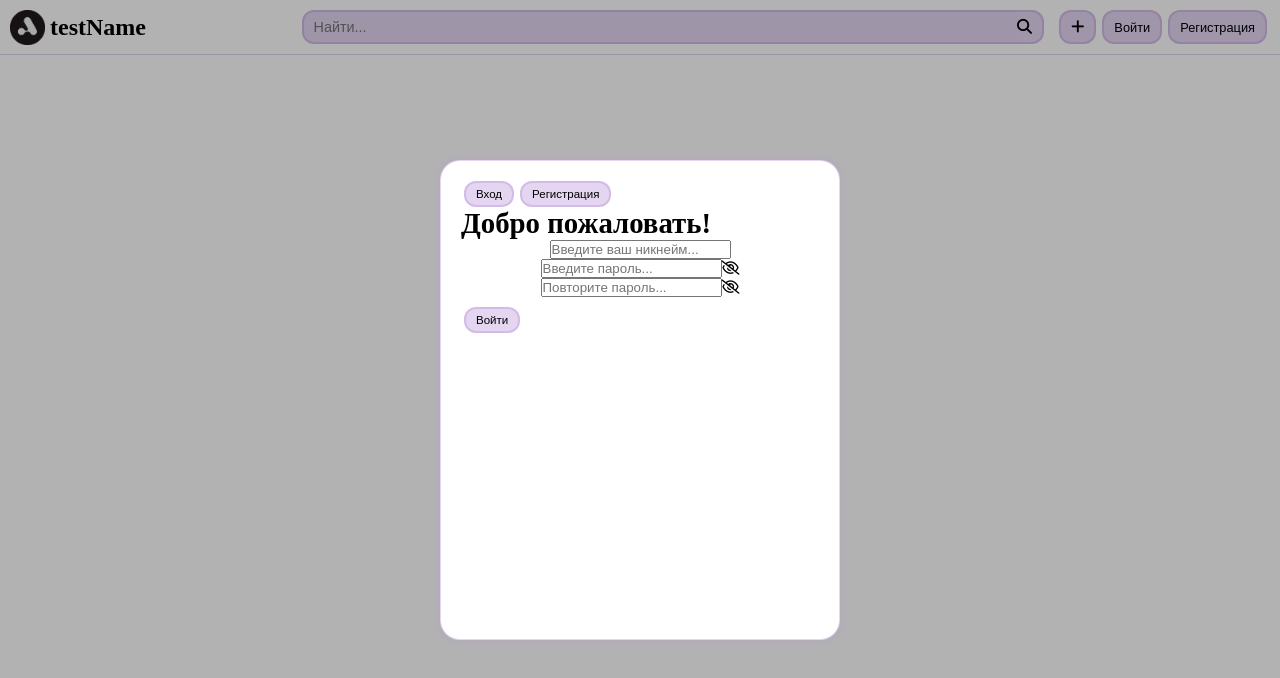
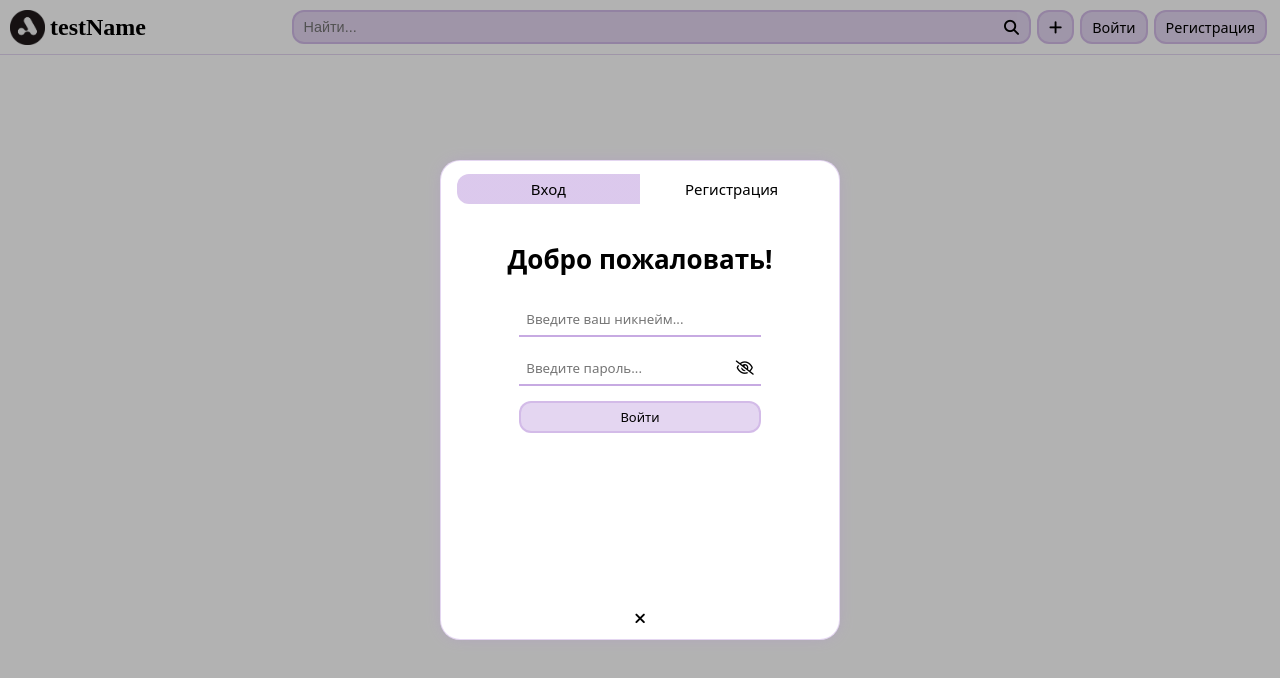
Before and after one commit to ilyak0shelev/mediahosting, a React (Create React App) app: page / in a window 1280 px wide. Both pictures are taken after a click on the button "Войти". Shown: the top 678 px of the page. Built offline with nearby package versions, Linux system fonts and the light colour scheme.

Commit message:
Modal Window UI finished

```diff
--- a/src/components/AuthWindows.css
+++ b/src/components/AuthWindows.css
@@ -1,14 +1,196 @@
-/* .formCont {
+@import url('https://fonts.googleapis.com/css2?family=Josefin+Sans&family=Nanum+Myeongjo&display=swap');
+
+.windowCont {
+    width: 100%;
+    height: 95%;
+    display: flex;
+    align-items: center;
+    justify-content: top;
+    flex-flow: column nowrap;
+}
+
+.contentCont {
+    width: 100%;
+}
+
+.btnGroup {
+    width: 100%;
+    display: flex;
+    align-items: center;
+    justify-content: space-between;
+}
+
+.MainForm {
+    width: 100%;
+    display: flex;
+    align-items: center;
+    justify-content: center;
+    flex-flow: column nowrap;
+}
+
+#login-window-btn-LoginWindowActive{
+    width: 50%;
+    margin-right: 0;
+    background-color: rgba(176, 135, 214, 0.45);
+    font-size: 15px;
+    background: linear-gradient(to left, rgba(176, 135, 214, 0.45) 50%, transparent 50%);
+    background-size: 200% 100%;
+    background-position: 100%;
+    transition: all 0.5s ease;
+    border: none;
+    border-radius: 12px 0 0 12px;
+}
+
+#login-window-btn-RegWindowActive{
+    width: 50%;
+    margin-right: 0;
+    background-color: transparent;
+    font-size: 15px;
+    transition: 0.3s;
+    border: none;
+    border-radius: 12px 0 0 12px;
+}
+
+#reg-window-btn-RegWindowActive{
+    width: 50%;
+    margin-left: 0;
+    background-color: rgba(176, 135, 214, 0.45);
+    font-size: 15px;
+    background: linear-gradient(to left, transparent 50%, rgba(176, 135, 214, 0.45) 50%);
+    background-size: 200% 100%;
+    background-position: 0 100%;
+    transition: all 0.5s ease;
+    border: none;
+    border-radius: 0 12px 12px 0;
+}
+
+#reg-window-btn-LoginWindowActive{
+    width: 50%;
+    margin-left: 0;
+    background-color: transparent;
+    font-size: 15px;
+    transition: 0.3s;
+    background-position: 100%;
+    border: none;
+    border-radius: 0 12px 12px 0;
+}
+
+.loginCont.LoginWindowActive {
     display: flex;
     justify-content:center;
     align-items: center;
     flex-flow: column nowrap;
-} */
+    transition: 0.3s;
+    width: 100%;
+}
 
-.inputGroup {
+.loginCont.RegWindowActive {
+    display: none;
+}
+
+.regCont.RegWindowActive {
     display: flex;
     justify-content:center;
     align-items: center;
     flex-flow: column nowrap;
-    margin-bottom: 10px;
+    transition: 0.3s;
+    width: 100%;
 }
+
+.regCont.LoginWindowActive {
+    display: none;
+}
+
+.welcomeLabel {
+    width: 100%;
+    padding-top: 10%;
+    padding-bottom: 5%;
+    font-size: 26px;
+    text-align: center;
+    font-family: system-ui, -apple-system, BlinkMacSystemFont, 'Segoe UI', Roboto, Oxygen, Ubuntu, Cantarell, 'Open Sans', 'Helvetica Neue', sans-serif;
+}
+
+.inputGroup {
+    width: 65%;
+    display: flex;
+    align-items: center;
+    justify-content: center;
+    flex-flow: column nowrap;
+}
+
+.pswdGroup, .pswdRepeatGroup, .nickGroup {
+    width: 100%;
+    display: flex;
+    align-items: center;
+    justify-content: center;
+    flex-flow: row nowrap;
+    border-bottom: 2px solid rgba(176, 135, 214, 0.7);
+    margin: 3%;
+    padding: 3%;
+    transition: 0.3s;
+}
+
+.pswdGroup:hover, .pswdRepeatGroup:hover, .nickGroup:hover {
+    border-radius: 12px;
+    box-shadow: 10px 10px 15px -2px rgba(176, 135, 214, 0.45);
+}
+
+.nickInput, .pswdInput {
+    width: 100%;
+    border: none;
+    outline: none;
+    transition: 0.3s;
+    /* text-align: center; */
+    font-family: system-ui, -apple-system, BlinkMacSystemFont, 'Segoe UI', Roboto, Oxygen, Ubuntu, Cantarell, 'Open Sans', 'Helvetica Neue', sans-serif;
+}
+
+.nickInput:active, .pswdInput:active {
+    outline: none;
+    letter-spacing: 1px;
+}
+
+.fa.fa-eye, .fa.fa-eye-slash {
+    cursor: pointer;
+}
+
+.submitGroup {
+    width: 100%;
+    display: flex;
+    justify-content: center;
+    align-items: center;
+}
+
+#login-btn, #reg-btn {
+    width: 65%;
+    margin-top: 2%;
+}
+
+.closeBtnCont {
+    width: 100%;
+    display: flex;
+    align-items: center;
+    justify-content: center;
+}
+
+#close-btn {
+    background-color: transparent;
+    border: 1px solid transparent;
+    transition: 0.2s;
+    border-radius: 15px;
+    width: 100%;
+}
+
+#close-btn:hover {
+    background-color: rgba(224, 83, 83, 0.8);
+    border: 1px solid rgba(218, 73, 73, 0.8);
+}
+
+#close-btn:active {
+    background-color: rgba(224, 83, 83, 1);
+    border: 1px solid rgba(218, 73, 73, 1);
+}
+
+#close-btn::before {
+    content: "\f00d";
+    font: normal normal normal 15px/1 FontAwesome;
+}
--- a/src/components/LoginWindow.jsx
+++ b/src/components/LoginWindow.jsx
@@ -3,13 +3,15 @@ import Modal from "./UI/modal/Modal";
 import { PageContext } from "./contexts/PageContext";
 import Button from "./UI/button/Button";
 import "./AuthWindows.css"
+import { AuthWindowContext } from "./contexts/AuthWindowContext";
 
 const LoginWindow = () => {
     const value = useContext(PageContext)
+    const visibility = useContext(AuthWindowContext)
     const [type, setType] = useState('password')
     const [icon, setIcon] = useState('fa fa-eye-slash')
 
-    const toggleInput = () => {
+    const toggleInputType = () => {
         if (type === 'password') {
             setType('text')
             setIcon('fa fa-eye')
@@ -20,7 +22,16 @@ const LoginWindow = () => {
         }
     }
 
+    const closeBtnClicked = () => {
+        value.changeActive('null')
+        visibility.changeAuthVisibility("inactive")
+    }
+
     const login = (event) => {
+        event.preventDefault()
+    }
+
+    const registration = (event) => {
         event.preventDefault()
     }
 
@@ -28,33 +39,56 @@ const LoginWindow = () => {
         <Modal>
             <div className="windowCont">
                 <div className="btnGroup">
-                    <Button onClick={() => value.changeActive('LoginWindow')}>Вход</Button>
-                    <Button onClick={() => value.changeActive('RegWindow')}>Регистрация</Button>
+                    <Button id={`login-window-btn-${value.active}`} onClick={() => value.changeActive('LoginWindowActive')}>Вход</Button>
+                    <Button id={`reg-window-btn-${value.active}`} onClick={() => value.changeActive('RegWindowActive')}>Регистрация</Button>
                 </div>
-                {value.active === 'LoginWindow' &&
-                    <div className="loginCont">
-                        <form onSubmit={login} action='' method='post'>
+                <div className="contentCont">
+                    <div className={`loginCont ${value.active}`}>
+                        <form className="MainForm" onSubmit={login} action='' method='post'>
                             <h1 className="welcomeLabel">Добро пожаловать!</h1>
                             <div className="inputGroup">
-                                <input className="" type='text' placeholder="Введите ваш никнейм..."></input>
+                                <div className="nickGroup">
+                                    <input className="nickInput" type='text' placeholder="Введите ваш никнейм..."></input>
+                                </div>
                                 <div className="pswdGroup">
-                                    <input className="" type={type} placeholder="Введите пароль..."></input>
-                                    <span onClick={toggleInput} className={`${icon}`}></span>
-                                </div>
-                                <div className="pswdRepeatGroup">
-                                    <input className="" type={type} placeholder="Повторите пароль..."></input>
-                                    <span onClick={toggleInput} className={`${icon}`}></span>
+                                    <input className="pswdInput" type={type} placeholder="Введите пароль..."></input>
+                                    <span onClick={toggleInputType} className={`${icon}`}></span>
                                 </div>
                             </div>
-                            <div className="btnGroup">
-                                <Button id='submit-btn' type='submit'>
+                            <div className="submitGroup">
+                                <Button id='login-btn' type='submit'>
                                     Войти
                                 </Button>
                             </div>
                         </form>
                     </div>
-                }
+                    <div className={`regCont ${value.active}`}>
+                        <form className="MainForm" onSubmit={registration} action='' method='post'>
+                            <h1 className="welcomeLabel">Добро пожаловать!</h1>
+                            <div className="inputGroup">
+                                <div className="nickGroup">
+                                    <input className="nickInput" type='text' placeholder="Введите ваш никнейм..."></input>
+                                </div>
+                                <div className="pswdGroup">
+                                    <input className="pswdInput" type={type} placeholder="Введите пароль..."></input>
+                                    <span onClick={toggleInputType} className={`${icon}`}></span>
+                                </div>
+                                <div className="pswdRepeatGroup">
+                                    <input className="pswdInput" type={type} placeholder="Повторите пароль..."></input>
+                                </div>
+                            </div>
+                            <div className="submitGroup">
+                                <Button id='reg-btn' type='submit'>
+                                    Создать аккаунт
+                                </Button>
+                            </div>
+                        </form>
+                    </div>
+                </div>
             </div>
+            <div className="closeBtnCont">
+                    <Button onClick={closeBtnClicked} id="close-btn"></Button>
+                </div>
         </Modal>
     )
 }
--- a/src/components/ProfileBar.jsx
+++ b/src/components/ProfileBar.jsx
@@ -8,12 +8,12 @@ export const ProfileBar = () => {
   const visibility = useContext(AuthWindowContext)
 
   const loginClicker = () => {
-    value.changeActive('LoginWindow')
+    value.changeActive('LoginWindowActive')
     visibility.changeAuthVisibility('')
   }
 
   const regClicker = () => {
-    value.changeActive('RegWindow')
+    value.changeActive('RegWindowActive')
     visibility.changeAuthVisibility('')
   }
 
--- a/src/components/UI/button/Button.module.css
+++ b/src/components/UI/button/Button.module.css
@@ -8,6 +8,8 @@
     cursor: pointer;
     background-color: rgba(176, 135, 214, 0.342);
     transition: .1s linear;
+    font-weight: 500;
+    font-family: system-ui, -apple-system, BlinkMacSystemFont, 'Segoe UI', Roboto, Oxygen, Ubuntu, Cantarell, 'Open Sans', 'Helvetica Neue', sans-serif;
 }
 
 .MyBtn:hover {
@@ -21,12 +23,12 @@
 
 @media (min-width: 1100px) and (max-width: 1300px) {
     .MyBtn {
-        font-size: 0.8em;
+        font-size: 0.9em;
     }
 }
 
 @media (max-width: 1100px) {
     .MyBtn {
-        font-size: 0.6em;
+        font-size: 0.8em;
     }
 }
--- a/src/components/UI/modal/Modal.css
+++ b/src/components/UI/modal/Modal.css
@@ -20,7 +20,7 @@
 .modal__content {
     width: 400px;
     height: 60%;
-    padding: 20px;
+    padding: 1%;
     border:  1px solid rgba(176, 135, 214, 0.342);
     box-shadow: 0 0 15px -2px rgba(176, 135, 214, 0.342);
     border-radius: 20px;
@@ -50,3 +50,9 @@
         width: 350px;
     }
 }
+
+@media (max-height: 500px) {
+    .modal__content {
+        height: 80%;
+    }
+}
```
